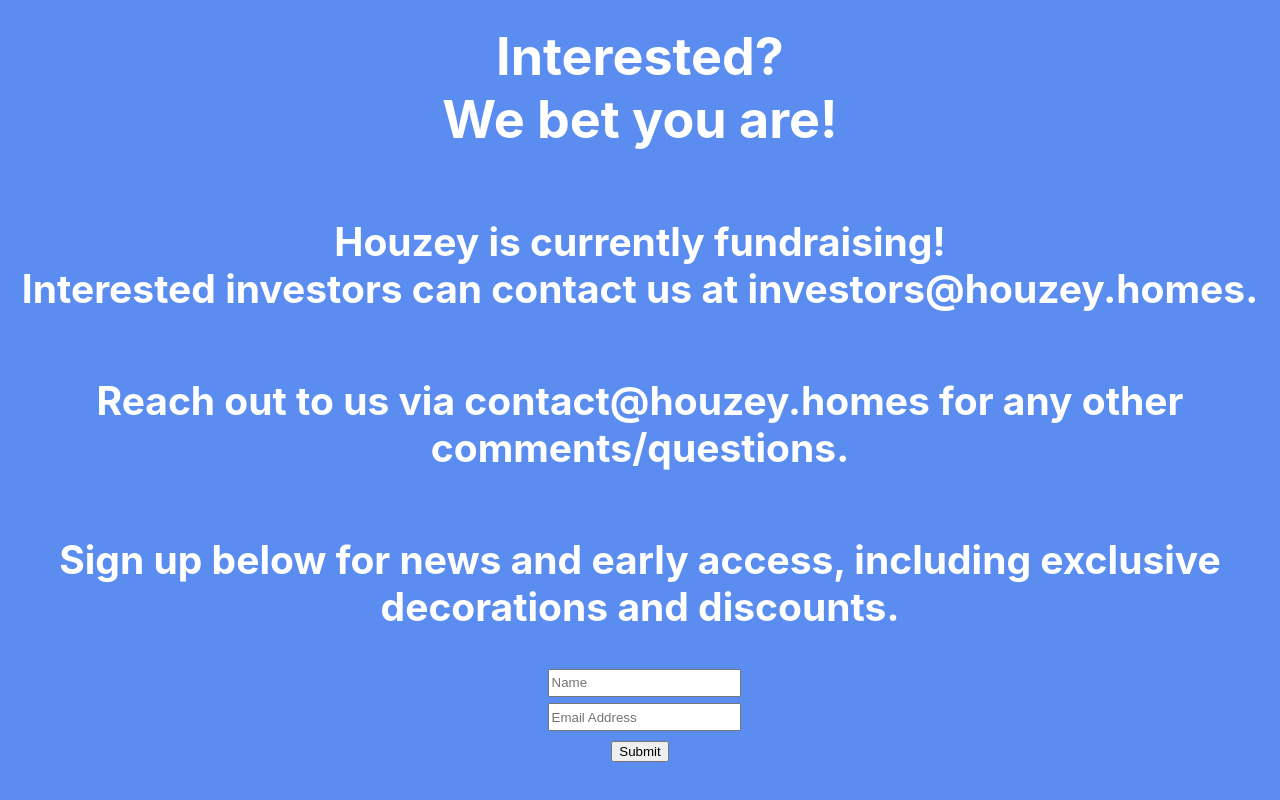
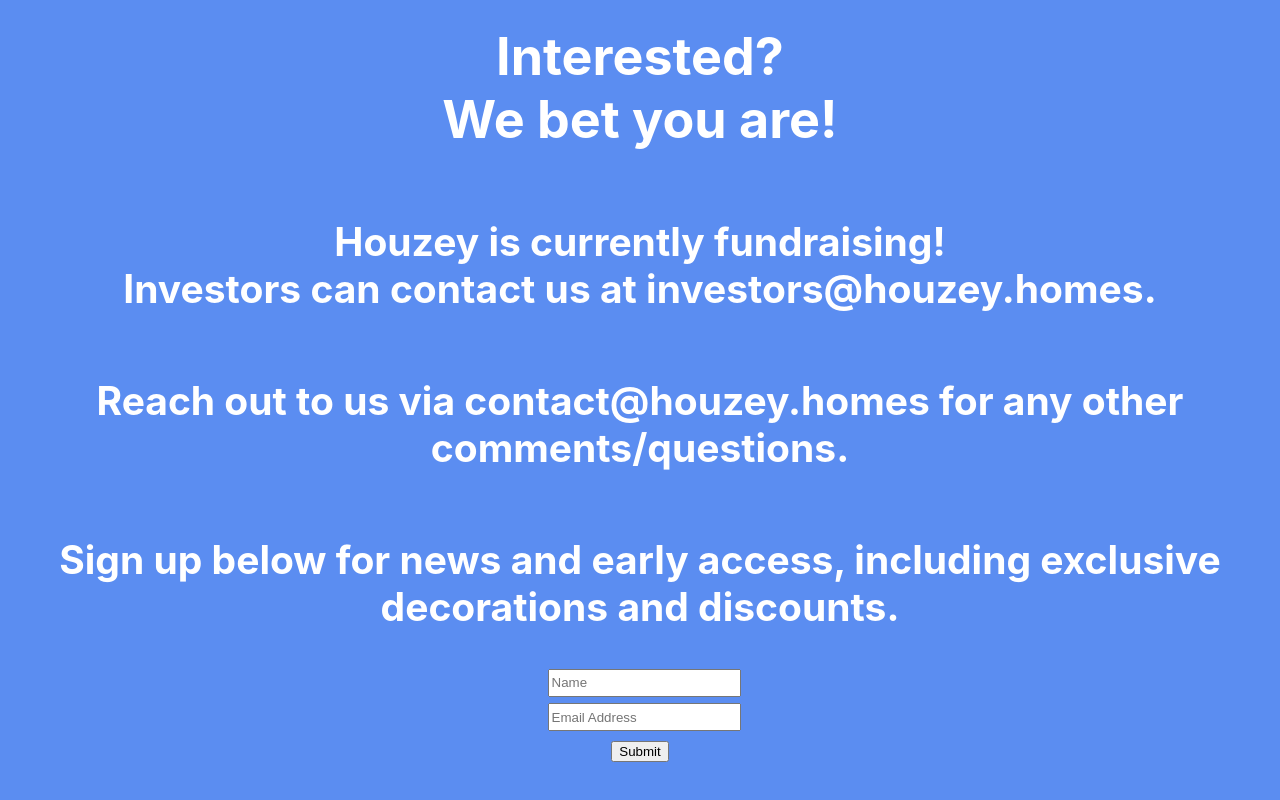
Before and after one commit to houzey-homes/houzey-site, a React (Create React App) app: page / in a window 1280 px wide. Shown: the part 5305-6105 px from the top of the page. Built offline with nearby package versions, Linux system fonts and the light colour scheme.

Commit message:
Edits to text content

```diff
--- a/src/App.js
+++ b/src/App.js
@@ -51,7 +51,7 @@
 
       <div className="App-earlysignup">
         <h1>Interested?<br></br>We bet you are!</h1>
-        <h2>Houzey is currently fundraising!<br></br>Interested investors can contact us at investors@houzey.homes.</h2>
+        <h2>Houzey is currently fundraising!<br></br>Investors can contact us at investors@houzey.homes.</h2>
         <h2>Reach out to us via contact@houzey.homes for any other comments/questions.</h2>
         <h2>Sign up below for news and early access, including exclusive decorations and discounts.</h2>
         <form target="_self" class="form" action="https://formsubmit.co/e899263a40b59e81fe00e813f4e1325b " method="POST">
```
